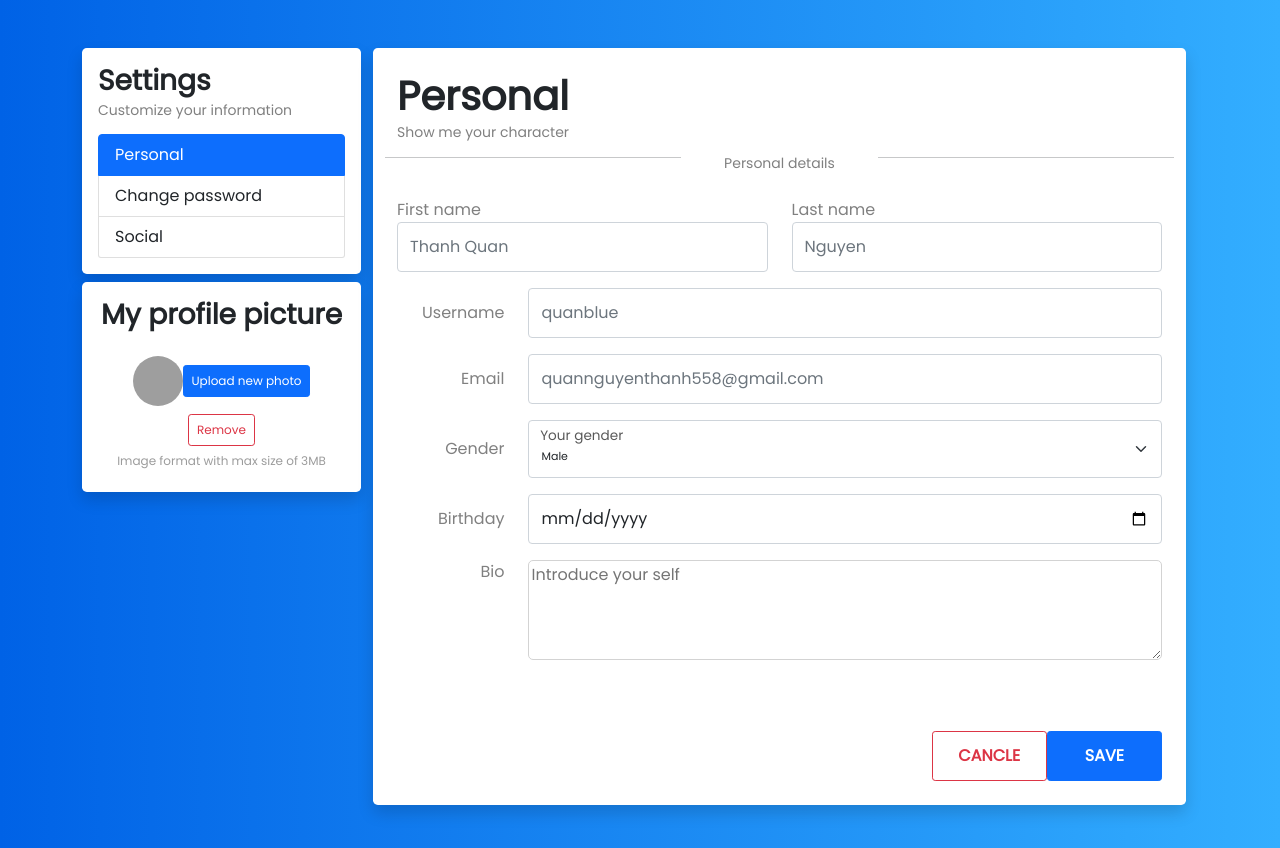
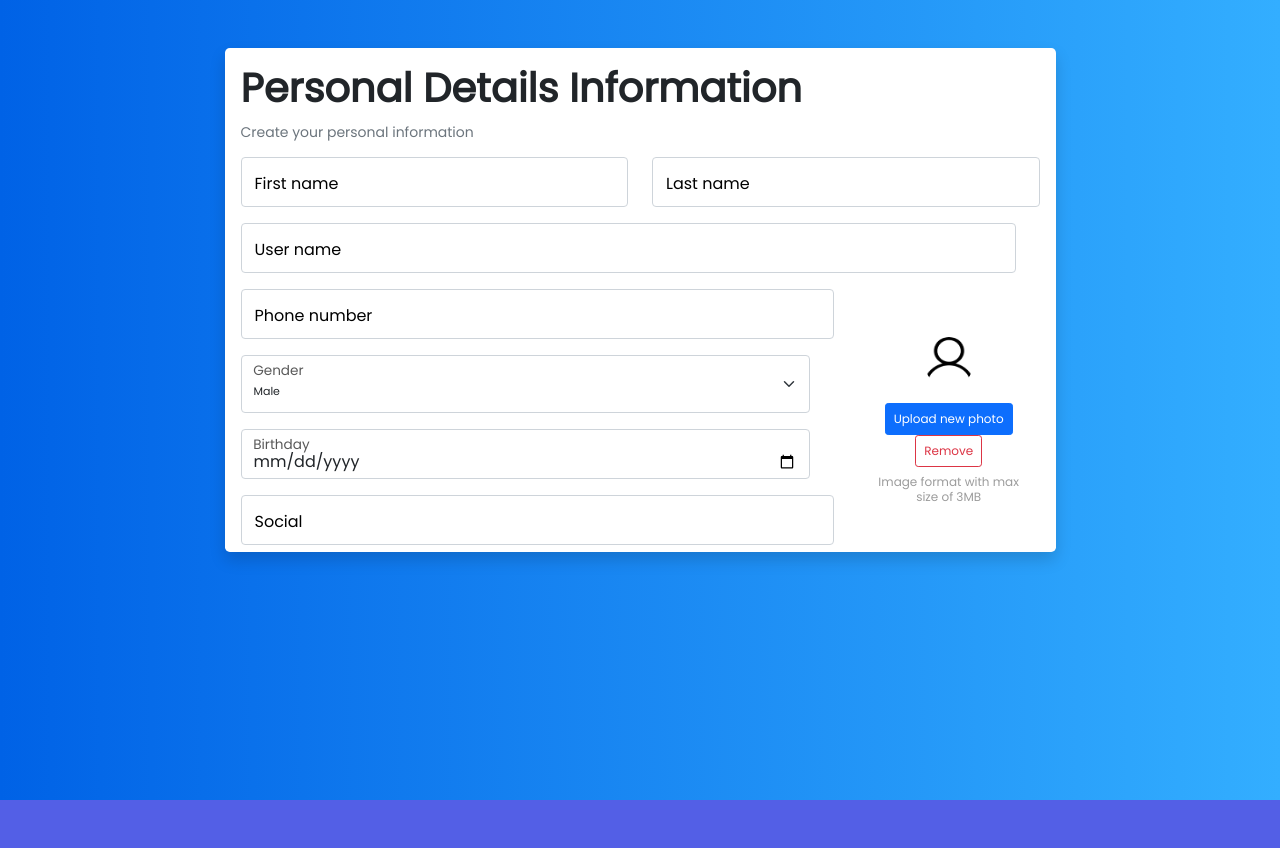
Before and after one commit to tristanhuyanhngo/IntroSE_CoursesRoadmap, a React (Create React App) app in the folder source/: page / in a window 1280 px wide. After the commit the page ends 800 px from the top, so only its background shows below. Built offline with nearby package versions, Linux system fonts and the light colour scheme; grey boxes are pictures that could not be loaded.

Commit message:
Update for Quan fix

```diff
--- a/source/package.json
+++ b/source/package.json
@@ -47,6 +47,7 @@
     "@fortawesome/fontawesome-svg-core": "^1.2.36",
     "@fortawesome/free-solid-svg-icons": "^5.15.4",
     "@fortawesome/react-fontawesome": "^0.1.16",
-    "@iconify/icons-bi": "^1.1.11"
+    "@iconify/icons-bi": "^1.1.11",
+    "@testing-library/dom": "^8.11.1"
   }
 }
--- /dev/null
+++ b/source/src/Handler/Database/Data_setup.js
@@ -0,0 +1,56 @@
+import userEvent from "@testing-library/user-event";
+import {
+  getDatabase,
+  ref,
+  set,
+  child,
+  get,
+  remove
+} from "firebase/database";
+
+const db = getDatabase();
+
+export function InsertData(id,Fname,Lname,Uname,Phone,Gender,Birthday,Social) {
+  set(ref(db, "User/" + id), {
+    FirstName: Fname,
+    LastName: Lname,
+    UserName: Uname,
+    PhoneNumber: Phone,
+    Gen: Gender,
+    Birth_day:Birthday,
+    Social_data:Social,
+    Role: "user",
+  }).catch(() => {});
+}
+
+//-----------------------------------------------------------------------------------------//
+export function SelecData(id,Fname,Lname,Uname,Phone,Gender,Birthday,Social) {
+  const dbref = ref(db);
+  get(child(dbref, "User/" + id))
+    .then((snapshot) => {
+      if (snapshot.exists()) {
+        Fname.value = snapshot.val().FirstName;
+        Lname.value = snapshot.val().LastName;
+        Uname.value = snapshot.val().UserName;
+        Phone.value = snapshot.val().PhoneNumber;
+        Gender.value = snapshot.val().Gen;
+        Birthday.value = snapshot.val().Birth_day;
+        Social.value = snapshot.val().Social_data;
+      }
+    })
+    .catch(() => {});
+}
+
+// //-----------------------------------------------------------------------------------------//
+// function UpdateData() {
+//   set(ref(db, "TheStudents/" + MSSVbox.value), {
+//     NameOfStd: namebox.value,
+//     Class: Classbox.value,
+//     Gender: genbox.value,
+//   }).catch(() => {});
+// }
+
+// //-----------------------------------------------------------------------------------------//
+// function DeleteData() {
+//   remove(ref(db, "TheStudents/" + MSSVbox.value)).catch(() => {});
+// }
--- a/source/src/components/Create _info/Create_info.js
+++ b/source/src/components/Create _info/Create_info.js
@@ -2,6 +2,8 @@ import "../../css/create_info.css";
 import "../../../node_modules/bootstrap/dist/css/bootstrap.min.css";
 import React, { Component } from "react";
 import avatar_png from '../../picture/avatar.png'
+import { auth } from '../../Handler/filebase_config';
+import { InsertData } from "../../Handler/Database/Data_setup";
 
 class Create_info extends Component {
   state = {
@@ -27,6 +29,24 @@ class Create_info extends Component {
 
   delete = ()=>{
     this.setState({profileImg:avatar_png})
+  }
+
+  saveInfor = ()=>{
+    let id = null
+    if(auth.currentUser!==null)
+      id = auth.currentUser.uid
+      else
+      {
+        id = "lcKFYNnv6XdRcYzoIqYLv3CIQ1e2"
+      }
+    const Fname = document.getElementById("floatingInputFname").value
+    const Lname = document.getElementById("floatingInputLname").value
+    const Uname = document.getElementById("floatingInputUsername").value
+    const Phone = document.getElementById("floatingInputPhoneNum").value
+    const Gender = document.getElementById("floatingSelect").value
+    const Birthday = document.getElementById("floatingInputBirthday").value
+    const Social = document.getElementById("floatingInputSocial").value
+    InsertData(id,Fname,Lname,Uname,Phone,Gender,Birthday,Social)
   }
   render()
   {
@@ -113,7 +133,7 @@ class Create_info extends Component {
                   </div>
 
                   <div className=" text-center d-grid mb-2">
-                    <button id="save" className="btn btn-lg btn-primary btn-login fw-bold text-uppercase" type="submit">Save</button>
+                    <button id="save" className="btn btn-lg btn-primary btn-login fw-bold text-uppercase" type="submit" onClick={this.saveInfor}>Save</button>
                   </div>
                 </div>
               </div>
--- a/source/src/components/Setting_account/Change_passwd.js
+++ b/source/src/components/Setting_account/Change_passwd.js
@@ -5,7 +5,7 @@ import { resetPass } from '../../Handler/Authentication/Authen';
 import { auth } from '../../Handler/filebase_config';
 
 function Change_passwd() {
-    if (auth != null)
+    if (auth.currentUser !== null)
         console.log(auth.currentUser.uid)
     const [wait,setWaiting] = useState(false)
     let mess = ""
--- a/source/src/components/Setting_account/Personal.js
+++ b/source/src/components/Setting_account/Personal.js
@@ -1,21 +1,48 @@
 import '../../css/setting_account.css'
 import '../../../node_modules/bootstrap/dist/css/bootstrap.min.css';
 import React, { Component }  from 'react';
-
+import { auth } from '../../Handler/filebase_config';
+import { InsertData, SelecData } from '../../Handler/Database/Data_setup';
 class Personal extends Component {
 
-  constructor(props){
-    super(props);
-    this.state = {
-        firstname: 'Thanh Quan',
-        lastname: 'Nguyen',
-        username: 'quanblue',
-        email:'quannguyenthanh558@gmail.com'
-    }
-
+  state = {
+        firstname: 'Nguyen Van',
+        Lname: 'An',
+        Uname: 'NVA',
+        email:'NVA@gmail.com'
   }
 
+  // saveInfor = ()=>{
+  //   let id = null
+  //   if(auth.currentUser!==null)
+  //     id = auth.currentUser.uid
+  //   const Fname = document.getElementById("floatingInputFname").value
+  //   const Lname = document.getElementById("floatingInputLname").value
+  //   const Uname = document.getElementById("floatingInputUsername").value
+  //   const Phone = document.getElementById("floatingInputPhoneNum").value
+  //   const Gender = document.getElementById("floatingSelect").value
+  //   const Birthday = document.getElementById("floatingInputBirthday").value
+  //   const Social = document.getElementById("floatingInputSocial").value
+  //   InsertData(id,Fname,Lname,Uname,Phone,Gender,Birthday,Social)
+  // }
+
+  // getInfor = (firstname)=>{
+  //   let id = null
+  //   if(auth.currentUser!==null)
+  //     id = auth.currentUser.uid
+  //   firstname = document.getElementById("floatingInputFname")
+  //   const Lname = document.getElementById("floatingInputLname")
+  //   const Uname = document.getElementById("floatingInputUsername")
+  //   const Phone = document.getElementById("floatingInputPhoneNum")
+  //   const Gender = document.getElementById("floatingSelect")
+  //   const Birthday = document.getElementById("floatingInputBirthday")
+  //   const Social = document.getElementById("floatingInputSocial")
+  //   SelecData(id,firstname,Lname,Uname,Phone,Gender,Birthday,Social)
+  // }
+
   render() {
+    //const {firstname} = this.state
+    //this.getInfor(firstname)
       return (
         <div>
               <div className="card flex-col p-4 border-0 shadow rounded-3 card-input">
@@ -31,7 +58,7 @@ class Personal extends Component {
                   <div className="row mb-3">
                       <div className='col-6'>
                         <div className='subtitle text-begin'> First name</div>
-                        <input type="text" name='fname' className="form-control" id="floatingInputFname" placeholder={this.state.firstname} />
+                        <input type="text" name='fname' className="form-control" id="floatingInputFname" placeholder="Nguyen Van" />
                       </div>
                       <div className='col-6'>
                         <div className='subtitle text-begin'> Last name</div>
@@ -49,7 +76,7 @@ class Personal extends Component {
                   <div className="row mb-3">
                     <div className='subtitle col-2 d-flex align-items-center justify-content-end'> Email</div>
                     <div className='col'>
-                      <input type="text" name='email' className="form-control" id="floatingInputFname" placeholder={this.state.email}/>
+                      <input type="text" name='email' className="form-control" id="floatingInputFname"  placeholder={this.state.email}/>
                     </div>
                   </div>
 
@@ -80,8 +107,7 @@ class Personal extends Component {
                   </div>
 
                   <div className='d-flex mt-5 justify-content-end'>
-                      <button className="btn btn-outline-danger buttons btn-sm ml-3 btn-input">CANCLE</button>
-                      <button className="btn btn-primary btn-sm buttons btn-input">SAVE</button>
+                      <button className="btn btn-primary btn-sm buttons btn-input" >SAVE</button>
                   </div>
               </div>
             </div>
--- a/source/src/index.js
+++ b/source/src/index.js
@@ -5,17 +5,16 @@ import Login_page from './components/Login/Login_page';
 import Setting_account from './components/Setting_account/Setting_account'
 import Create_info from './components/Create _info/Create_info';
 import reportWebVitals from './reportWebVitals';
-// import Admin_page from './components/Admin_page/Admin_page'
 import User_manage from './components/Admin_page/User_manage'
 import Profile from './components/Profile/Profile';
 
 
 
-ReactDOM.render(  // <React.StrictMode>
-    <Setting_account />,
-    // <Admin_page />,
+ReactDOM.render(
+  // <React.StrictMode>
+    //<Setting_account />,
     //<User_manage/>,
-    // <Create_info />,
+    <Create_info />,
     //<Login_page />,
     //<Profile />,
   // </React.StrictMode>,,
```
Also changed, not shown: source/src/Handler/Database/Up_Infor.js (deleted, +0 -34 lines), 1 other file (tests, documents, lock files or other folders).
